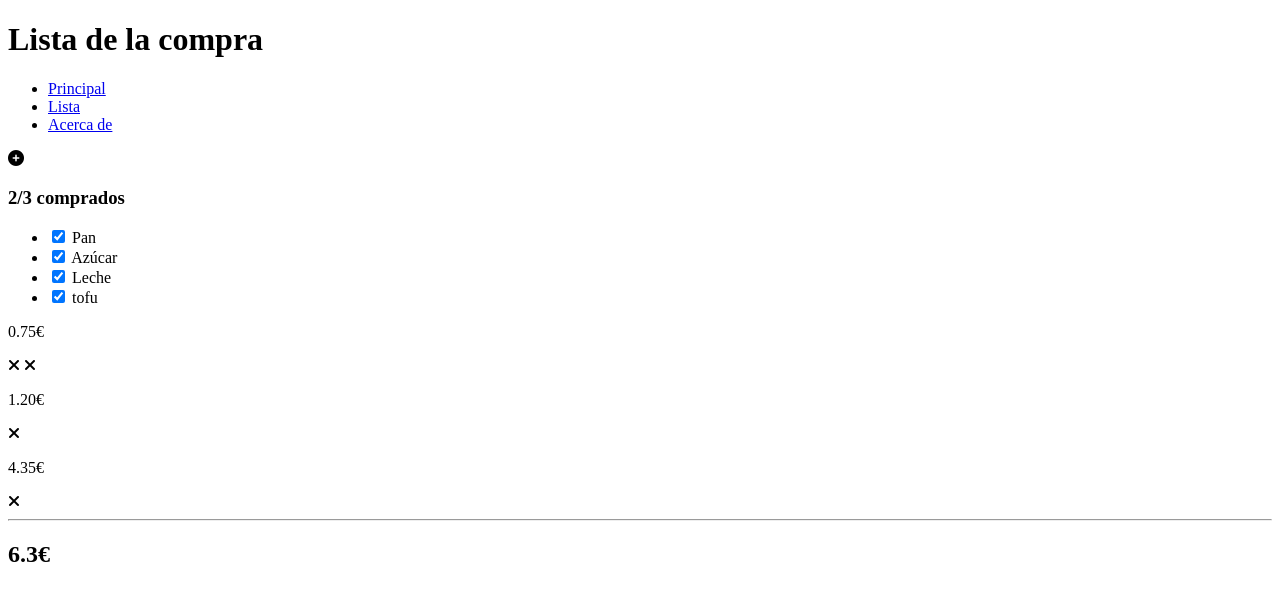
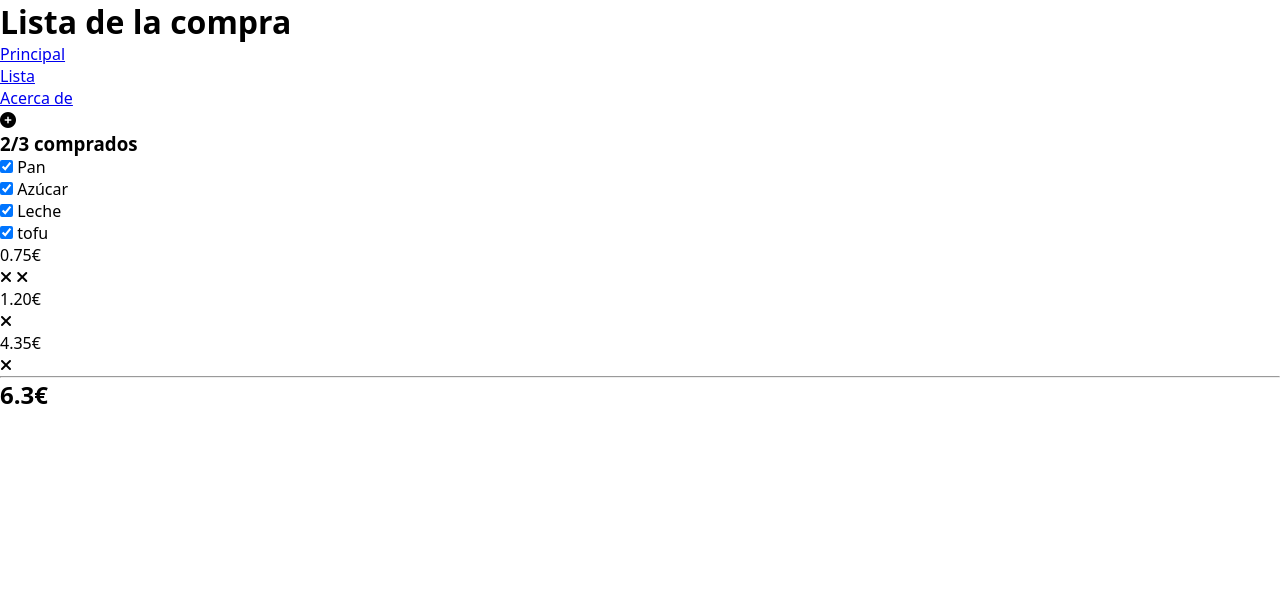
Before and after one commit to thaixjacob/202301-w1ch3-thais-jacob, a plain HTML site: page index.html in a window 1280 px wide. Drawn offline with Linux system fonts and the light colour scheme.

Commit message:
add  basic style on the first page

```diff
--- a/index.html
+++ b/index.html
@@ -7,6 +7,7 @@
   <meta name="viewport" content="width=device-width, initial-scale=1.0">
   <title>Challenge 3</title>
   <link rel="shortcut icon" type="image/jpg" href="/img/icons8-globe-16.png" />
+  <link rel="stylesheet" href="style-first-page.css">
   <script src="https://kit.fontawesome.com/4c13ac83c3.js" crossorigin="anonymous"></script>
 </head>
 
--- /dev/null
+++ b/style-first-page.css
@@ -0,0 +1,9 @@
+* {
+  padding: 0;
+  max-width: 390;
+  max-height: 844;
+  margin: 0;
+  box-sizing: border-box;
+  font-family: system-ui, -apple-system, BlinkMacSystemFont, "Segoe UI", Roboto,
+    Oxygen, Ubuntu, Cantarell, "Open Sans", "Helvetica Neue", sans-serif;
+}
```
